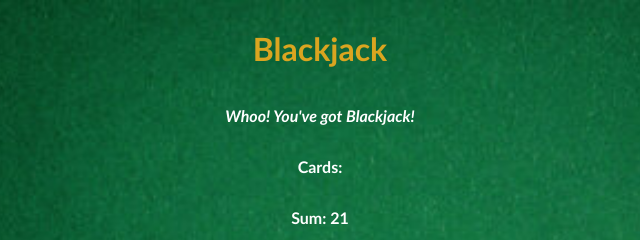
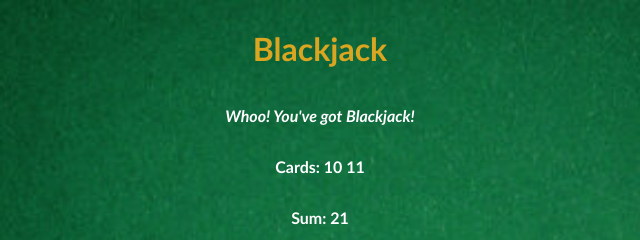
Before and after one commit to ThatCodebyTony/Blackjack-Game, a plain HTML site: page index.html in a window 1280 px wide. Both pictures are taken after a click on the button "START GAME". Shown: the top 240 px of the page, 320-960 px from the left. Drawn offline with Linux system fonts and the light colour scheme.

Commit message:
added cards DOM

```diff
--- a/index.html
+++ b/index.html
@@ -5,7 +5,7 @@
     <body>
         <h1>Blackjack</h1>
         <p id='message-el'>Want to play a round?</p>
-        <p>Cards:</p>
+        <p id='cards-el'>Cards:</p>
         <p id='sum-el'>Sum:</p>
         <button onclick="startGame()">START GAME</button>
         <script src="index.js"></script>
--- a/index.js
+++ b/index.js
@@ -8,8 +8,10 @@ let message = ""
 let messageEl = document.getElementById("message-el");
 // let sumEl = document.getElementById("sum-el");
 let sumEl = document.querySelector("#sum-el");
+let cardsEl = document.getElementById("cards-el");
 
 function startGame() {
+    cardsEl.textContent = "Cards: " + firstCard + " " + secondCard
     if (sum < 21) {
         message = "Do you want to draw a new card?"
     } else if (sum === 21) {
```
